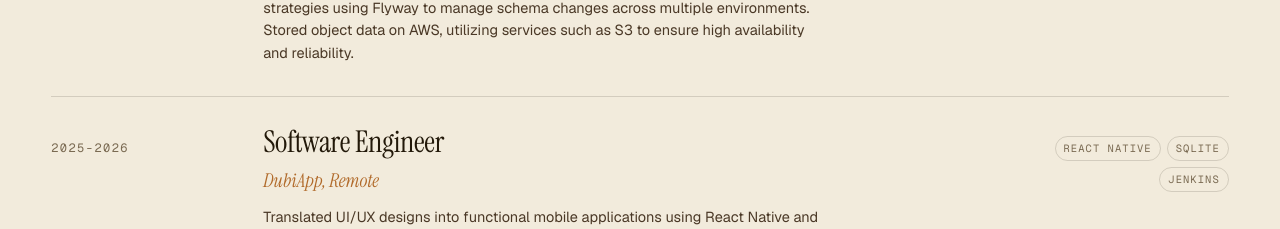
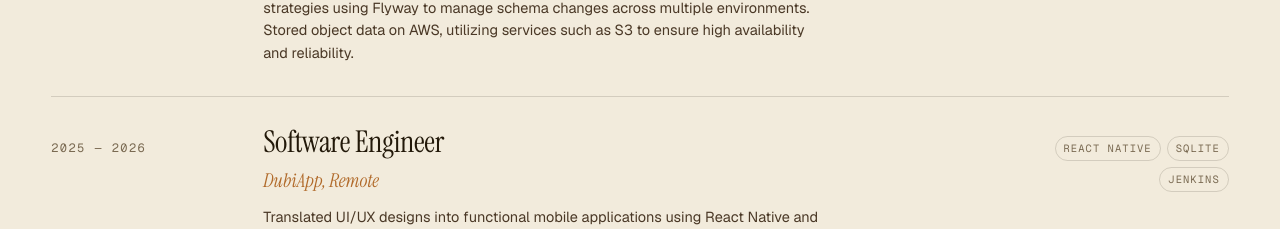
Before and after one commit to fauzipradipta/portofolio, a React (Vite) app: page / in a window 1280 px wide. Shown: the part 3894-4123 px from the top of the page. Built offline with nearby package versions, Linux system fonts and the light colour scheme.

Commit message:
edit data.js

```diff
--- a/src/data.js
+++ b/src/data.js
@@ -82,7 +82,7 @@ export const EXPERIENCE = [
     tags: ["Spring Boot", "Oracle","Flyway", "AWS"],
   },
   {
-    when: "2025-2026",
+    when: "2025 — 2026",
     role: "Software Engineer ",
     where: "DubiApp, Remote",
     desc: "Translated UI/UX designs into functional mobile applications using React Native and Expo Router, and built Jest unit tests with Jenkins CI/CD pipelines to improve deployment speed and reliability. Also mentored and provided technical support to two engineers in mobile app development.",
```
